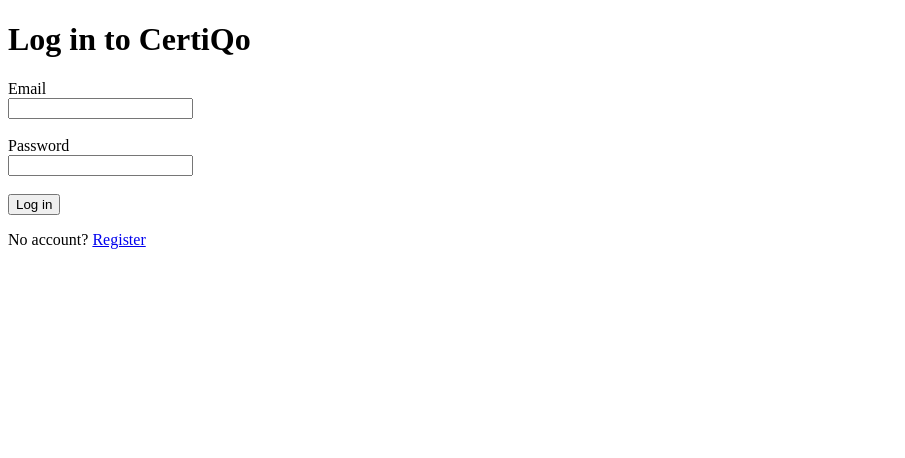
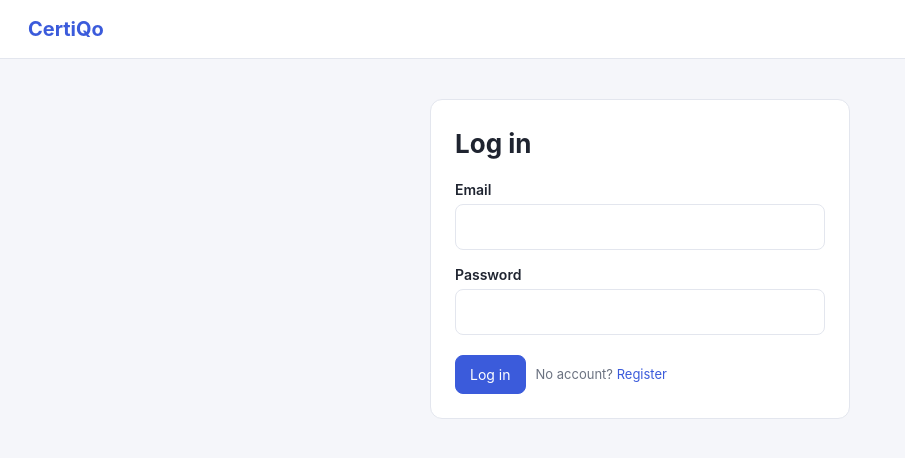
Before and after one commit to vedangh/certiqo, a Flask app: page /login in a window 1280 px wide. Shown: the top 458 px of the page, without its empty margins (0-905 px from the left). Run offline with Flask 3, Linux system fonts and the light colour scheme.

Commit message:
Add shared layout and styling

```diff
--- /dev/null
+++ b/static/style.css
@@ -0,0 +1,129 @@
+:root {
+  --bg: #f5f6fa;
+  --card: #ffffff;
+  --text: #1f2430;
+  --muted: #6b7280;
+  --primary: #3b5bdb;
+  --primary-dark: #2f49b3;
+  --danger: #d6336c;
+  --border: #e3e6ee;
+}
+
+* { box-sizing: border-box; }
+
+body {
+  margin: 0;
+  font-family: -apple-system, BlinkMacSystemFont, "Segoe UI", Roboto, sans-serif;
+  background: var(--bg);
+  color: var(--text);
+  line-height: 1.5;
+}
+
+a { color: var(--primary); text-decoration: none; }
+a:hover { text-decoration: underline; }
+
+.topbar {
+  display: flex;
+  justify-content: space-between;
+  align-items: center;
+  padding: 14px 28px;
+  background: var(--card);
+  border-bottom: 1px solid var(--border);
+}
+.brand { font-weight: 700; font-size: 20px; color: var(--primary); }
+.topbar nav { display: flex; align-items: center; gap: 18px; }
+
+.container { max-width: 960px; margin: 28px auto; padding: 0 20px; }
+
+h1 { margin: 0 0 16px; font-size: 26px; }
+h2 { margin: 28px 0 10px; font-size: 18px; }
+
+.card {
+  background: var(--card);
+  border: 1px solid var(--border);
+  border-radius: 12px;
+  padding: 24px;
+}
+.narrow { max-width: 420px; margin: 40px auto; }
+
+.flash {
+  background: #e7f0ff;
+  border: 1px solid #c5d8ff;
+  color: #1c3d8f;
+  padding: 10px 14px;
+  border-radius: 8px;
+  margin-bottom: 16px;
+}
+
+label { display: block; margin: 14px 0 4px; font-weight: 600; font-size: 14px; }
+input[type=text], input[type=email], input[type=password], input[type=date],
+select, textarea {
+  width: 100%;
+  padding: 10px 12px;
+  border: 1px solid var(--border);
+  border-radius: 8px;
+  font: inherit;
+  background: #fff;
+}
+input:focus, select:focus, textarea:focus {
+  outline: 2px solid #c5d3ff;
+  border-color: var(--primary);
+}
+
+.btn {
+  display: inline-block;
+  padding: 8px 14px;
+  border: 1px solid var(--border);
+  border-radius: 8px;
+  background: #fff;
+  color: var(--text);
+  font: inherit;
+  font-size: 14px;
+  cursor: pointer;
+}
+.btn:hover { background: #f0f2f8; text-decoration: none; }
+.btn-primary { background: var(--primary); border-color: var(--primary); color: #fff; }
+.btn-primary:hover { background: var(--primary-dark); }
+.btn-danger { color: var(--danger); border-color: #f3c1d3; }
+.btn-link { border: none; background: none; color: var(--primary); padding: 0; }
+.btn-sm { padding: 5px 10px; font-size: 13px; }
+.form-actions { margin-top: 20px; display: flex; gap: 10px; align-items: center; }
+
+form.inline { display: inline; }
+
+.page-head { display: flex; justify-content: space-between; align-items: center; margin-bottom: 12px; }
+.page-head h1 { margin: 0; }
+
+table { width: 100%; border-collapse: collapse; background: var(--card);
+  border: 1px solid var(--border); border-radius: 12px; overflow: hidden; }
+th, td { text-align: left; padding: 11px 14px; border-bottom: 1px solid var(--border); font-size: 14px; }
+th { background: #fafbfd; color: var(--muted); font-weight: 600; font-size: 12px;
+  text-transform: uppercase; letter-spacing: .04em; }
+tr:last-child td { border-bottom: none; }
+td.actions { white-space: nowrap; }
+
+.muted { color: var(--muted); font-size: 13px; }
+.empty { color: var(--muted); padding: 16px 0; }
+
+.badge { display: inline-block; padding: 2px 9px; border-radius: 999px; font-size: 12px; font-weight: 600; }
+.badge.high { background: #ffe3e3; color: #c92a2a; }
+.badge.medium { background: #fff3bf; color: #8a6d00; }
+.badge.low { background: #e6f4ea; color: #2b7a43; }
+.badge.done { background: #e6f4ea; color: #2b7a43; }
+.badge.pending { background: #e7f0ff; color: #2f49b3; }
+.badge.overdue { background: #ffe3e3; color: #c92a2a; }
+
+.stats { display: grid; grid-template-columns: repeat(3, 1fr); gap: 14px; margin-bottom: 8px; }
+.stat { background: var(--card); border: 1px solid var(--border); border-radius: 12px; padding: 16px 18px; }
+.stat .num { font-size: 30px; font-weight: 700; }
+.stat.red .num { color: #c92a2a; }
+.stat.amber .num { color: #b7791f; }
+.stat.blue .num { color: var(--primary); }
+.stat .label { color: var(--muted); font-size: 13px; }
+
+.draft-box { min-height: 220px; font-family: inherit; }
+
+@media (max-width: 640px) {
+  .stats { grid-template-columns: 1fr; }
+  th, td { padding: 9px 8px; }
+}
--- /dev/null
+++ b/templates/base.html
@@ -0,0 +1,30 @@
+<!DOCTYPE html>
+<html lang="en">
+<head>
+  <meta charset="UTF-8">
+  <meta name="viewport" content="width=device-width, initial-scale=1">
+  <title>{% block title %}CertiQo{% endblock %}</title>
+  <link rel="stylesheet" href="{{ url_for('static', filename='style.css') }}">
+</head>
+<body>
+  <header class="topbar">
+    <a class="brand" href="{{ url_for('home') }}">CertiQo</a>
+    {% if session.get('user_id') %}
+    <nav>
+      <a href="{{ url_for('dashboard') }}">Dashboard</a>
+      <a href="{{ url_for('clients') }}">Clients</a>
+      <form method="POST" action="{{ url_for('logout') }}" class="inline">
+        <button type="submit" class="btn btn-link">Log out</button>
+      </form>
+    </nav>
+    {% endif %}
+  </header>
+
+  <main class="container">
+    {% for message in get_flashed_messages() %}
+      <div class="flash">{{ message }}</div>
+    {% endfor %}
+    {% block content %}{% endblock %}
+  </main>
+</body>
+</html>
--- a/templates/login.html
+++ b/templates/login.html
@@ -1,25 +1,17 @@
-<!DOCTYPE html>
-<html>
-<head>
-  <title>CertiQo - Login</title>
-</head>
-<body>
-  <h1>Log in to CertiQo</h1>
-
-  {% for message in get_flashed_messages() %}
-    <p>{{ message }}</p>
-  {% endfor %}
-
+{% extends "base.html" %}
+{% block title %}Log in - CertiQo{% endblock %}
+{% block content %}
+<div class="card narrow">
+  <h1>Log in</h1>
   <form method="POST">
-    <label>Email</label><br>
-    <input type="email" name="email" required><br><br>
-
-    <label>Password</label><br>
-    <input type="password" name="password" required><br><br>
-
-    <button type="submit">Log in</button>
+    <label>Email</label>
+    <input type="email" name="email" required>
+    <label>Password</label>
+    <input type="password" name="password" required>
+    <div class="form-actions">
+      <button type="submit" class="btn btn-primary">Log in</button>
+      <span class="muted">No account? <a href="{{ url_for('register') }}">Register</a></span>
+    </div>
   </form>
-
-  <p>No account? <a href="{{ url_for('register') }}">Register</a></p>
-</body>
-</html>
+</div>
+{% endblock %}
```
Also changed, not shown: templates/client_form.html (+16 -24 lines), templates/clients.html (+18 -23 lines), templates/dashboard.html (+43 -56 lines), templates/reminder.html (+16 -19 lines), templates/task_form.html (+18 -27 lines), templates/tasks.html (+25 -29 lines).
